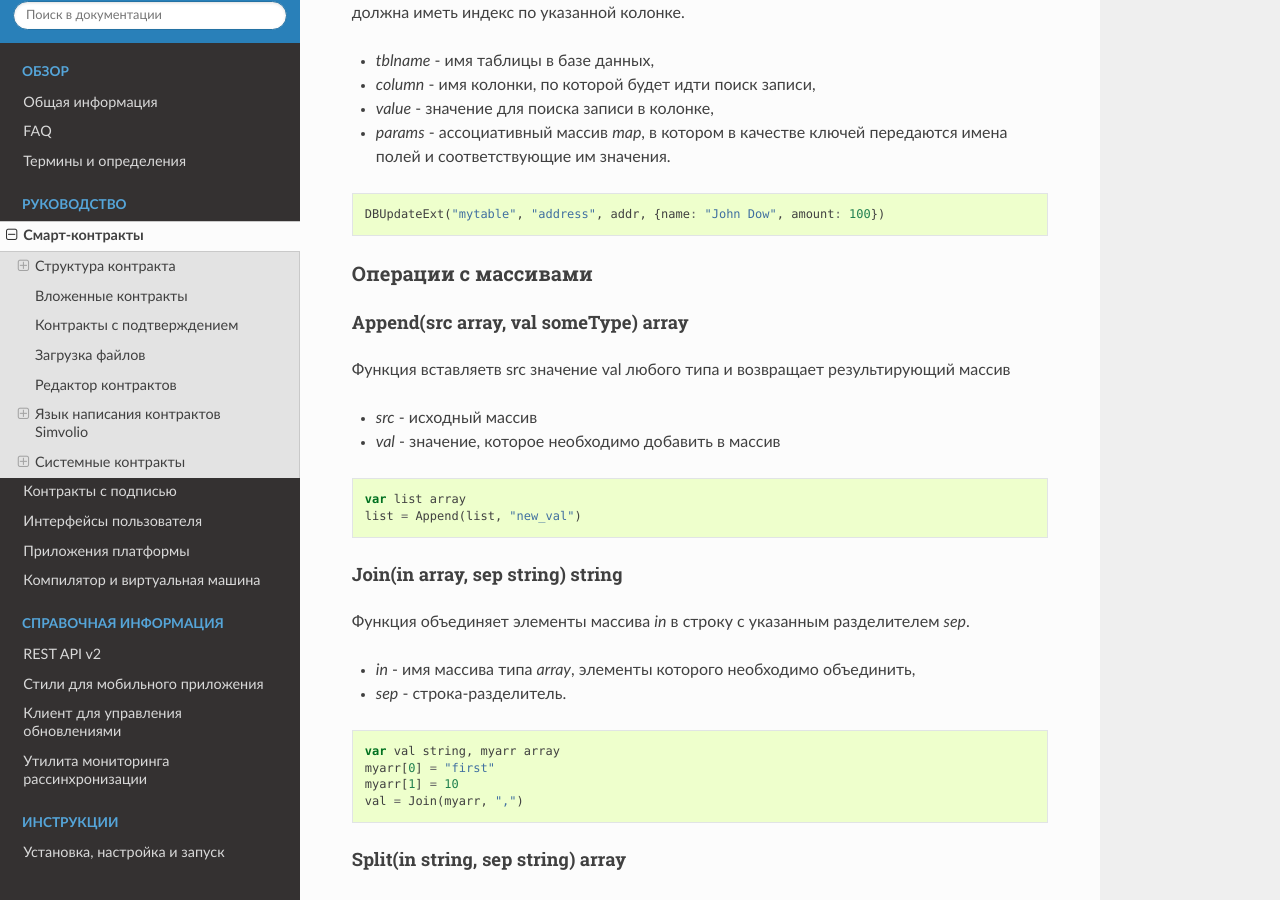
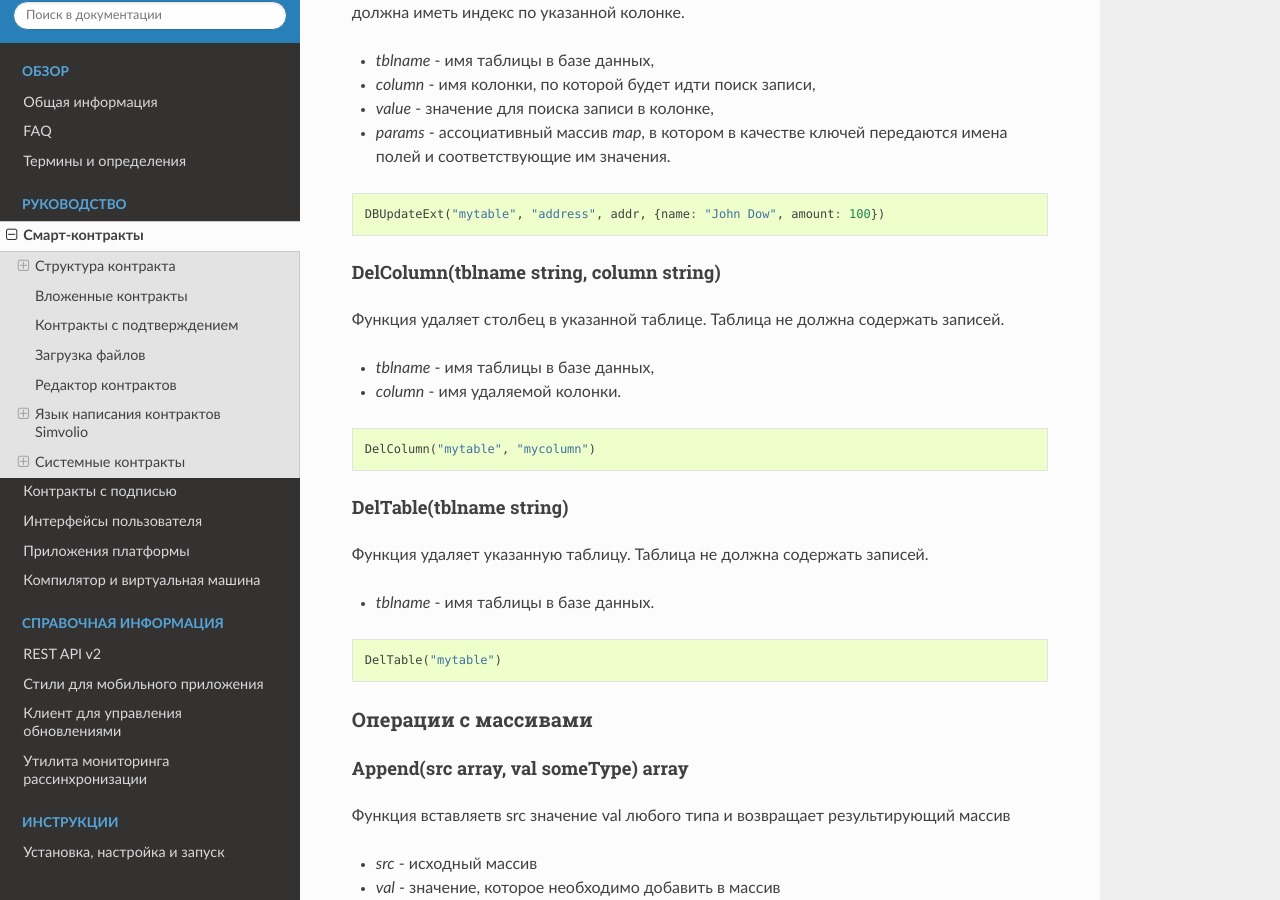
Before and after one commit to AplaProject/apla-docs-ru, a Sphinx documentation site: the page built from source/topics/script.rst, in a window 1280 px wide and 900 px high, scrolled down 19931 px. Built offline with Sphinx 7.4.7 and the Read the Docs theme 2.0.0, drawn with Linux system fonts in a browser that asks for light colours.

Commit message:
Update script.rst

```diff
--- a/source/topics/script.rst
+++ b/source/topics/script.rst
@@ -761,6 +761,29 @@ DBUpdateExt(tblname string, column string, value (int|string), params map)
 
     DBUpdateExt("mytable", "address", addr, {name: "John Dow", amount: 100})
 
+DelColumn(tblname string, column string)
+--------------------------------------------
+
+Функция удаляет столбец в указанной таблице. Таблица не должна содержать записей.
+
+* *tblname* - имя таблицы в базе данных,
+* *column* - имя удаляемой колонки.
+
+.. code:: js
+
+    DelColumn("mytable", "mycolumn")
+
+DelTable(tblname string)
+--------------------------------------------
+
+Функция удаляет указанную таблицу. Таблица не должна содержать записей.
+
+* *tblname* - имя таблицы в базе данных.
+
+.. code:: js
+
+    DelTable("mytable")
+
 Операции с массивами
 ====================
 
```
